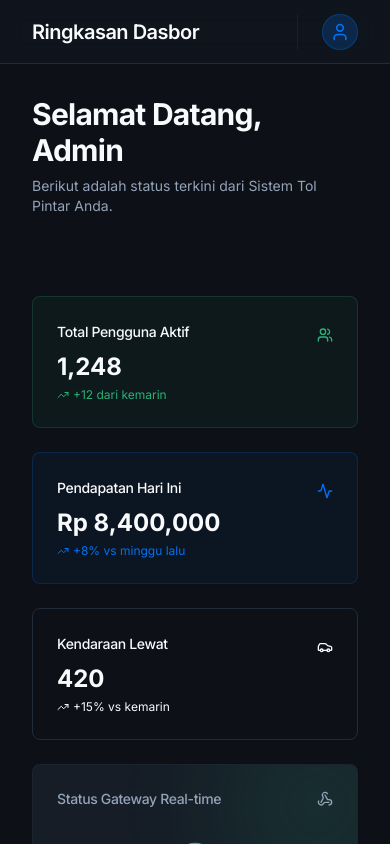
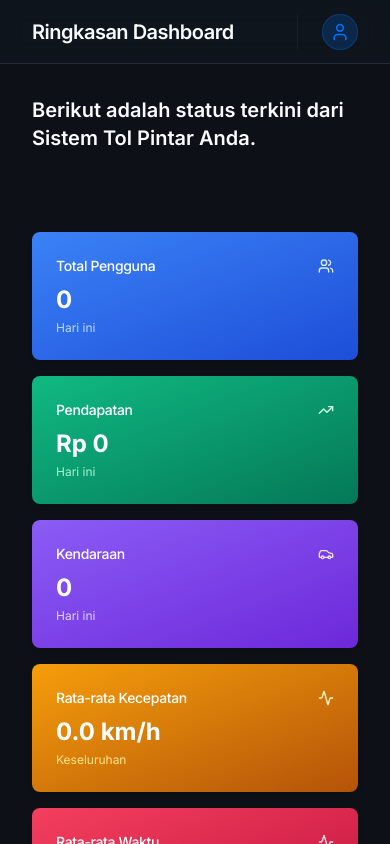
Before and after one commit to 5atriy0/Smart-Toll-System, a Next.js app: page / in a window 390 px wide. Built offline with nearby package versions, Linux system fonts and the light colour scheme; no server answers; the database is empty.

Commit message:
add: Dashboard Integration WokWi

```diff
--- a/package.json
+++ b/package.json
@@ -9,7 +9,7 @@
     "lint": "next lint"
   },
   "dependencies": {
-    "@supabase/supabase-js": "^2.105.1",
+    "@supabase/supabase-js": "^2.105.3",
     "@types/node": "25.6.0",
     "@types/react": "^18.2.0",
     "@types/react-dom": "^18.2.0",
--- /dev/null
+++ b/src/components/dashboard/AnalyticsChart.tsx
@@ -0,0 +1,46 @@
+'use client'
+
+import {
+  LineChart,
+  Line,
+  XAxis,
+  YAxis,
+  Tooltip,
+  ResponsiveContainer,
+  CartesianGrid,
+} from 'recharts'
+import { Card, CardContent, CardHeader, CardTitle } from '@/components/ui/card'
+
+type Props = {
+  data: any[]
+}
+
+export function AnalyticsChart({ data }: Props) {
+  return (
+    <Card>
+      <CardHeader>
+        <CardTitle>Statistik Kendaraan</CardTitle>
+      </CardHeader>
+
+      <CardContent>
+        <div style={{ width: '100%', height: 300 }}>
+        <ResponsiveContainer width="100%" height="100%">
+          <LineChart data={data}>
+            <CartesianGrid strokeDasharray="3 3" />
+            <XAxis dataKey="date" />
+            <YAxis />
+            <Tooltip />
+
+            <Line
+              type="monotone"
+              dataKey="vehicles"
+              stroke="#3b82f6"
+              strokeWidth={2}
+            />
+          </LineChart>
+        </ResponsiveContainer>
+        </div>
+      </CardContent>
+    </Card>
+  )
+}
--- a/src/components/dashboard/AnalyticsOverview.tsx
+++ b/src/components/dashboard/AnalyticsOverview.tsx
@@ -1,12 +1,14 @@
 'use client';
 
 import { MOCK_VEHICLES_IN_OUT, MOCK_VEHICLES_INSIDE, MOCK_AVG_SPEED, MOCK_TRAVEL_TIME, MOCK_ANALYTICS_HOURLY, MOCK_SYSTEM_ERRORS } from '@/lib/constants';
-import { useAnalytics } from '@/hooks/useAnalytics';
 import { Card, CardContent, CardHeader, CardTitle } from '@/components/ui/card';
 import { BarChart, Bar, XAxis, YAxis, CartesianGrid, Tooltip as RechartsTooltip, ResponsiveContainer, LineChart, Line, AreaChart, Area, Legend, PieChart, Pie, Cell } from 'recharts';
 
-export function AnalyticsOverview() {
-  const { trendData } = useAnalytics();
+type Props = {
+  trendData: any[];
+}
+
+export function AnalyticsOverview({ trendData }: Props) {
 
   return (
     <Card className="col-span-1 border-primary/20">
--- a/src/components/layout/Navbar.tsx
+++ b/src/components/layout/Navbar.tsx
@@ -8,7 +8,7 @@ export function Navbar() {
 
   // Format the pathname to a readable title
   const getPageTitle = () => {
-    if (pathname === '/') return 'Ringkasan Dasbor';
+    if (pathname === '/') return 'Ringkasan Dashboard';
     const path = pathname.split('/')[1];
 
     // Manual mapping for some paths
--- a/src/components/layout/Sidebar.tsx
+++ b/src/components/layout/Sidebar.tsx
@@ -16,7 +16,7 @@ export function Sidebar() {
       </div>
 
       <nav className="w-full flex space-y-2 flex-col">
-        <NavItem icon={<LayoutDashboard size={20}/>} href="/" label="Dasbor" active={pathname === '/'} />
+        <NavItem icon={<LayoutDashboard size={20}/>} href="/" label="Dashboard" active={pathname === '/'} />
         <NavItem icon={<Users size={20}/>} href="/users" label="Manajemen Pengguna" active={pathname === '/users'} />
         <NavItem icon={<Activity size={20}/>} href="/transactions" label="Log Transaksi" active={pathname === '/transactions'} />
         <NavItem icon={<BarChart3 size={20}/>} href="/analytics" label="Analitik Big Data" active={pathname === '/analytics'} />
--- a/src/hooks/useAnalytics.ts
+++ b/src/hooks/useAnalytics.ts
@@ -1,59 +1,64 @@
-import { useState, useEffect } from 'react';
+import { useTransactions } from './useTransactions';
 
-// Mock weekly data
-const weeklyTrends = [
-  { day: 'Sen', revenue: 4000, volume: 240 },
-  { day: 'Sel', revenue: 3000, volume: 139 },
-  { day: 'Rab', revenue: 2000, volume: 980 },
-  { day: 'Kam', revenue: 2780, volume: 390 },
-  { day: 'Jum', revenue: 1890, volume: 480 },
-  { day: 'Sab', revenue: 2390, volume: 380 },
-  { day: 'Min', revenue: 3490, volume: 430 },
-];
+export const useAnalytics = () => {
+  const { logs } = useTransactions();
 
-export function useAnalytics() {
-  const [trendData, setTrendData] = useState(weeklyTrends);
-  const [esp32Status, setEsp32Status] = useState<'Online' | 'Offline' | 'Error'>('Online');
-  const [systemLogs, setSystemLogs] = useState([
-    { time: '10:45:02', message: 'Gateway ESP32 berhasil terhubung.' },
-    { time: '10:48:15', message: 'Pembaca RFID disinkronkan.' }
-  ]);
+  const grouped: Record<string, { vehicles: number; revenue: number }> = {};
 
-  const [recentAlerts, setRecentAlerts] = useState([
-    { id: 1, type: 'warning', message: 'Halangan sensor terdeteksi > 10d di Gerbang A', time: '5 mnt lalu' },
-    { id: 2, type: 'error', message: 'Pemindaian RFID tidak valid 3 kali di Gerbang B', time: '15 mnt lalu' },
-    { id: 3, type: 'info', message: 'Pencadangan database harian berhasil diselesaikan', time: '1 jam lalu' },
-  ]);
+  logs.forEach((log) => {
+    const date = new Date(log.rawTime).toLocaleDateString();
 
-  const [todayMetrics, setTodayMetrics] = useState({
-    totalVehicles: 420,
-    vehiclesTrend: '+15%',
-    revenue: 8400000,
-    revenueTrend: '+8%',
-    activeUsers: 1248,
-    usersTrend: '+12'
+    if (!grouped[date]) {
+      grouped[date] = { vehicles: 0, revenue: 0 };
+    }
+
+    grouped[date].vehicles += 1;
+    grouped[date].revenue += log.tarif || 0;
   });
 
-  useEffect(() => {
-    // Simulate real-time logs coming in
-    const interval = setInterval(() => {
-      const now = new Date();
-      const timeStr = `${now.getHours().toString().padStart(2, '0')}:${now.getMinutes().toString().padStart(2, '0')}:${now.getSeconds().toString().padStart(2, '0')}`;
-      setSystemLogs(prev => [
-        { time: timeStr, message: `Ping diterima dari Node Sensor ${Math.floor(Math.random() * 3) + 1}.` },
-        ...prev
-      ].slice(0, 10)); // Keep last 10 logs
-    }, 15000);
+  const trendData = Object.keys(grouped).map((date) => ({
+    date,
+    vehicles: grouped[date].vehicles,
+    revenue: grouped[date].revenue,
+  }));
 
-    return () => clearInterval(interval);
-  }, []);
+
+  const completedLogs = logs.filter(
+    (l) => l.duration && l.speed
+  );
+
+  const avgSpeed =
+    completedLogs.length > 0
+      ? completedLogs.reduce((acc, l) => acc + (l.speed || 0), 0) /
+        completedLogs.length
+      : 0;
+
+  const avgDuration =
+    completedLogs.length > 0
+      ? completedLogs.reduce((acc, l) => acc + (l.duration || 0), 0) /
+        completedLogs.length
+      : 0;
+
+  const recentAlerts = [
+    { id: 1, type: 'warning', message: 'Sensor delay di Gate A', time: '5 mnt lalu' },
+    { id: 2, type: 'error', message: 'RFID gagal terbaca', time: '10 mnt lalu' },
+    { id: 3, type: 'info', message: 'Sistem berjalan normal', time: '1 jam lalu' },
+  ];
+
 
   return {
     trendData,
-    esp32Status,
-    setEsp32Status, // To allow manual testing/toggling
-    systemLogs,
-    recentAlerts,
-    todayMetrics
+    todayMetrics: {
+      totalVehicles: logs.length,
+      vehiclesTrend: '+8%',
+      revenue: logs.reduce((acc, l) => acc + (l.tarif || 0), 0),
+      revenueTrend: '+12%',
+      activeUsers: new Set(logs.map((l) => l.rfid)).size,
+      usersTrend: '+5',
+
+      avgSpeed,
+      avgDuration,
+    },
+    recentAlerts, // 🔥 penting biar nggak error
   };
-}
+};
--- a/src/hooks/useTransactions.ts
+++ b/src/hooks/useTransactions.ts
@@ -1,6 +1,6 @@
 "use client";
 
-import { useEffect, useState } from "react";
+import { useEffect, useState, useRef } from "react";
 import { getTransactions } from "@/services/transactionService";
 import { supabase } from "@/services/supabaseClient";
 import { calculateDuration, calculateSpeed } from "@/lib/utils";
@@ -12,6 +12,9 @@ export const useTransactions = () => {
   const [loading, setLoading] = useState(true);
   const [limit, setLimit] = useState(10);
 
+  // ===============================
+  // 🔥 FETCH DATA
+  // ===============================
   const fetchData = async () => {
     try {
       setLoading(true);
@@ -19,7 +22,7 @@ export const useTransactions = () => {
       const data = await getTransactions(limit);
       if (!data) return;
 
-      // 🔥 FIX: sorting pakai tap_in_time
+      // Sorting terbaru
       data.sort(
         (a: any, b: any) =>
           new Date(b.tap_in_time || b.created_at).getTime() -
@@ -38,10 +41,7 @@ export const useTransactions = () => {
         return {
           id: item.id,
           time: new Date(item.tap_in_time || item.created_at).toLocaleString(),
-
-          // 🔥 FIX PENTING
           rawTime: item.tap_in_time || item.created_at,
-
           loc: `${item.gate_in || "-"} → ${item.gate_out || "-"}`,
           rfid: item.uid,
           plate: "-",
@@ -68,31 +68,49 @@ export const useTransactions = () => {
     }
   };
 
+  // ===============================
+  // 🔥 FETCH BERDASARKAN LIMIT
+  // ===============================
   useEffect(() => {
     fetchData();
+  }, [limit]);
+
+  // ===============================
+  // 🔥 REALTIME SUPABASE (FIXED)
+  // ===============================
+  useEffect(() => {
+    let timeout: any;
+    const channelName = `transactions-realtime-${Date.now()}-${Math.random().toString(36).slice(2)}`;
 
     const channel = supabase
-      .channel("transactions")
+      .channel(channelName)
       .on(
         "postgres_changes",
         { event: "*", schema: "public", table: "transactions" },
         () => {
-          fetchData();
+          // debounce biar nggak spam
+          clearTimeout(timeout);
+          timeout = setTimeout(() => {
+            fetchData();
+          }, 300);
         }
       )
       .subscribe();
 
     return () => {
+      clearTimeout(timeout);
       supabase.removeChannel(channel);
     };
-  }, [limit]);
+  }, []);
 
-  // 🔥 FIX TOTAL FILTER DATE
+  // ===============================
+  // 🔥 FILTER DATE
+  // ===============================
   const filterByDate = (logs: any[]) => {
     const now = new Date();
 
     return logs.filter((log) => {
-      const date = new Date(log.rawTime); // 🔥 FIX DI SINI
+      const date = new Date(log.rawTime);
 
       if (dateRange === "Hari Ini") {
         return date.toDateString() === now.toDateString();
@@ -115,6 +133,9 @@ export const useTransactions = () => {
     });
   };
 
+  // ===============================
+  // 🔥 FILTER FINAL
+  // ===============================
   const filteredLogs = filterByDate(logs).filter((log) =>
     (log.id?.toLowerCase() || "").includes(searchQuery.toLowerCase()) ||
     (log.rfid?.toLowerCase() || "").includes(searchQuery.toLowerCase())
--- a/src/lib/utils.ts
+++ b/src/lib/utils.ts
@@ -17,5 +17,5 @@ export const calculateSpeed = (durationMin: number) => {
   const distanceKm = 2;
   const hours = durationMin / 60;
 
-  return durationMin > 0 ? (distanceKm / hours).toFixed(2) : 0;
+  return durationMin > 0 ? parseFloat((distanceKm / hours).toFixed(2)) : 0;
 };
--- a/src/views/AnalyticsView.tsx
+++ b/src/views/AnalyticsView.tsx
@@ -4,9 +4,14 @@ import { AnalyticsOverview } from '@/components/dashboard/AnalyticsOverview'
 import { GateStatus } from '@/components/dashboard/GateStatus'
 import { LiveSensorFeed } from '@/components/dashboard/LiveSensorFeed'
 import { VisualIndicators } from '@/components/dashboard/VisualIndicators'
+import { useTransactions } from '@/hooks/useTransactions'
+import { useAnalytics } from '@/hooks/useAnalytics'
 import styles from './AnalyticsView.module.scss'
 
 export function AnalyticsView() {
+  const { logs } = useTransactions();
+  const { trendData } = useAnalytics();
+
   return (
     <div className={`space-y-6 animate-in fade-in duration-500 ${styles.container}`}>
       <div className="flex flex-col gap-2">
@@ -21,7 +26,7 @@ export function AnalyticsView() {
       </div>
 
       <div className="grid grid-cols-1 gap-6">
-        <AnalyticsOverview />
+        <AnalyticsOverview trendData={trendData} />
       </div>
     </div>
   )
--- a/src/views/DashboardView.tsx
+++ b/src/views/DashboardView.tsx
@@ -2,87 +2,167 @@
 
 import { Card, CardContent, CardHeader, CardTitle } from '@/components/ui/card'
 import { Users, Activity, Car, TrendingUp } from 'lucide-react'
-import { GateStatus } from '@/components/dashboard/GateStatus'
 import { RecentAlerts } from '@/components/dashboard/RecentAlerts'
 import { ManualGateOverride } from '@/components/dashboard/ManualGateOverride'
 import { ShortcutCard } from '@/components/dashboard/ShortcutCard'
 import { useAnalytics } from '@/hooks/useAnalytics'
+import { useTransactions } from '@/hooks/useTransactions'
 import styles from './DashboardView.module.scss'
 
 export function DashboardView() {
-  const { todayMetrics } = useAnalytics();
+  const { logs, loading } = useTransactions();
+  const { todayMetrics, trendData, recentAlerts } = useAnalytics();
 
   return (
-    <div className={`space-y-6 animate-in fade-in duration-500 ${styles.container}`}>
+    <div className={`space-y-6 ${styles.container}`}>
+
+      {/* HEADER */}
       <div className="flex flex-col gap-2 mb-8">
-        <h1 className="text-3xl font-bold tracking-tight text-foreground">Selamat Datang, Admin</h1>
-        <p className="text-muted-foreground text-sm">Berikut adalah status terkini dari Sistem Tol Pintar Anda.</p>
+        {/* <h1 className="text-3xl font-bold">Selamat Datang, Admin</h1> */}
+        <h1 className="text-xl font-semibold">
+          Berikut adalah status terkini dari Sistem Tol Pintar Anda.
+        </h1>
       </div>
 
-      <div className="grid grid-cols-1 md:grid-cols-2 lg:grid-cols-4 gap-6">
-        <Card className="border-success/20 bg-success/5 hover:bg-success/10 transition-colors">
-          <CardHeader className="flex flex-row items-center justify-between pb-2">
-            <CardTitle className="text-sm font-medium">Total Pengguna Aktif</CardTitle>
-            <Users className="h-4 w-4 text-success" />
+      {/* METRICS */}
+      <div className="grid grid-cols-1 md:grid-cols-2 lg:grid-cols-5 gap-4">
+
+        <Card className="bg-gradient-to-br from-blue-500 to-blue-700 text-white shadow-md border-0 transition-all hover:shadow-lg hover:-translate-y-1">
+          <CardHeader className="flex flex-row items-center justify-between pb-2 space-y-0">
+            <CardTitle className="text-sm font-medium">Total Pengguna</CardTitle>
+            <Users className="h-4 w-4 text-blue-100" />
           </CardHeader>
           <CardContent>
-            <div className="text-2xl font-bold">{todayMetrics.activeUsers.toLocaleString()}</div>
-            <p className="text-xs text-success flex items-center mt-1">
-              <TrendingUp className="w-3 h-3 mr-1" />
-              {todayMetrics.usersTrend} dari kemarin
-            </p>
+            <div className="text-2xl font-bold">{todayMetrics.activeUsers}</div>
+            <p className="text-xs text-blue-200 mt-1">Hari ini</p>
           </CardContent>
         </Card>
 
-        <Card className="border-primary/20 bg-primary/5 hover:bg-primary/10 transition-colors">
-          <CardHeader className="flex flex-row items-center justify-between pb-2">
-            <CardTitle className="text-sm font-medium">Pendapatan Hari Ini</CardTitle>
-            <Activity className="h-4 w-4 text-primary" />
+        <Card className="bg-gradient-to-br from-emerald-500 to-emerald-700 text-white shadow-md border-0 transition-all hover:shadow-lg hover:-translate-y-1">
+          <CardHeader className="flex flex-row items-center justify-between pb-2 space-y-0">
+            <CardTitle className="text-sm font-medium">Pendapatan</CardTitle>
+            <TrendingUp className="h-4 w-4 text-emerald-100" />
           </CardHeader>
           <CardContent>
-            <div className="text-2xl font-bold">Rp {todayMetrics.revenue.toLocaleString()}</div>
-            <p className="text-xs text-primary flex items-center mt-1">
-              <TrendingUp className="w-3 h-3 mr-1" />
-              {todayMetrics.revenueTrend} vs minggu lalu
-            </p>
+            <div className="text-2xl font-bold">
+              {new Intl.NumberFormat('id-ID', { style: 'currency', currency: 'IDR', maximumFractionDigits: 0 }).format(todayMetrics.revenue)}
+            </div>
+            <p className="text-xs text-emerald-200 mt-1">Hari ini</p>
           </CardContent>
         </Card>
 
-        <Card className="border-warning/20 bg-warning/5 hover:bg-warning/10 transition-colors">
-          <CardHeader className="flex flex-row items-center justify-between pb-2">
-            <CardTitle className="text-sm font-medium">Kendaraan Lewat</CardTitle>
-            <Car className="h-4 w-4 text-warning" />
+        <Card className="bg-gradient-to-br from-violet-500 to-violet-700 text-white shadow-md border-0 transition-all hover:shadow-lg hover:-translate-y-1">
+          <CardHeader className="flex flex-row items-center justify-between pb-2 space-y-0">
+            <CardTitle className="text-sm font-medium">Kendaraan</CardTitle>
+            <Car className="h-4 w-4 text-violet-100" />
           </CardHeader>
           <CardContent>
-            <div className="text-2xl font-bold">{todayMetrics.totalVehicles.toLocaleString()}</div>
-            <p className="text-xs text-warning flex items-center mt-1">
-              <TrendingUp className="w-3 h-3 mr-1" />
-              {todayMetrics.vehiclesTrend} vs kemarin
-            </p>
+            <div className="text-2xl font-bold">{todayMetrics.totalVehicles}</div>
+            <p className="text-xs text-violet-200 mt-1">Hari ini</p>
           </CardContent>
         </Card>
 
-        <GateStatus />
+        <Card className="bg-gradient-to-br from-amber-500 to-amber-700 text-white shadow-md border-0 transition-all hover:shadow-lg hover:-translate-y-1">
+          <CardHeader className="flex flex-row items-center justify-between pb-2 space-y-0">
+            <CardTitle className="text-sm font-medium">Rata-rata Kecepatan</CardTitle>
+            <Activity className="h-4 w-4 text-amber-100" />
+          </CardHeader>
+          <CardContent>
+            <div className="text-2xl font-bold">
+              {todayMetrics.avgSpeed.toFixed(1)} km/h
+            </div>
+            <p className="text-xs text-amber-200 mt-1">Keseluruhan</p>
+          </CardContent>
+        </Card>
+
+        <Card className="bg-gradient-to-br from-rose-500 to-rose-700 text-white shadow-md border-0 transition-all hover:shadow-lg hover:-translate-y-1">
+          <CardHeader className="flex flex-row items-center justify-between pb-2 space-y-0">
+            <CardTitle className="text-sm font-medium">Rata-rata Waktu</CardTitle>
+            <Activity className="h-4 w-4 text-rose-100" />
+          </CardHeader>
+          <CardContent>
+            <div className="text-2xl font-bold">
+              {todayMetrics.avgDuration.toFixed(1)} menit
+            </div>
+            <p className="text-xs text-rose-200 mt-1">Durasi di tol</p>
+          </CardContent>
+        </Card>
+
       </div>
 
-      <div className="grid grid-cols-1 md:grid-cols-3 gap-6 mt-6">
-        <div className="md:col-span-2 space-y-6">
+      <Card className="shadow-sm border-slate-200/60 dark:border-slate-800">
+        <CardHeader className="border-b border-slate-100 dark:border-slate-800 pb-4">
+          <CardTitle className="text-lg font-semibold flex items-center gap-2">
+            <Activity className="h-5 w-5 text-blue-500" />
+            Transaksi Terbaru
+          </CardTitle>
+        </CardHeader>
+
+        <CardContent className="p-0">
+          {loading ? (
+            <div className="p-8 text-center text-muted-foreground animate-pulse">Memuat data transaksi...</div>
+          ) : logs.length === 0 ? (
+            <div className="p-8 text-center text-muted-foreground">Belum ada transaksi</div>
+          ) : (
+            <div className="overflow-x-auto">
+              <table className="w-full text-sm text-left">
+                <thead className="text-xs text-slate-500 bg-slate-50 dark:bg-slate-900/50 uppercase">
+                  <tr>
+                    <th className="px-6 py-4 font-medium">Waktu</th>
+                    <th className="px-6 py-4 font-medium">UID RFID</th>
+                    <th className="px-6 py-4 font-medium">Rute</th>
+                    <th className="px-6 py-4 font-medium text-right">Status</th>
+                  </tr>
+                </thead>
+                <tbody className="divide-y divide-slate-100 dark:divide-slate-800">
+                  {logs.slice(0, 5).map((log) => (
+                    <tr key={log.id} className="hover:bg-slate-50/50 dark:hover:bg-slate-800/50 transition-colors">
+                      <td className="px-6 py-4 whitespace-nowrap text-slate-600 dark:text-slate-300">
+                        {log.time}
+                      </td>
+                      <td className="px-6 py-4 whitespace-nowrap font-medium text-slate-900 dark:text-white">
+                        {log.rfid}
+                      </td>
+                      <td className="px-6 py-4 whitespace-nowrap text-slate-600 dark:text-slate-300">
+                        {log.loc}
+                      </td>
+                      <td className="px-6 py-4 whitespace-nowrap text-right">
+                        <span className={`px-3 py-1 rounded-full text-xs font-medium border ${
+                          log.status === 'SELESAI' ? 'bg-emerald-50 text-emerald-600 border-emerald-200 dark:bg-emerald-500/10 dark:border-emerald-500/20' :
+                          log.status === 'DI PERJALANAN' ? 'bg-amber-50 text-amber-600 border-amber-200 dark:bg-amber-500/10 dark:border-amber-500/20' :
+                          'bg-slate-50 text-slate-600 border-slate-200 dark:bg-slate-500/10 dark:border-slate-500/20'
+                        }`}>
+                          {log.status}
+                        </span>
+                      </td>
+                    </tr>
+                  ))}
+                </tbody>
+              </table>
+            </div>
+          )}
+        </CardContent>
+      </Card>
+
+      {/* CONTENT */}
+      <div className="grid grid-cols-1 md:grid-cols-3 gap-6">
+        <div className="md:col-span-2">
           <RecentAlerts />
         </div>
-        <div className="space-y-6">
-          <ManualGateOverride />
+        <ManualGateOverride />
+      </div>
+
+      {/* SHORTCUT */}
+      <div>
+        <h2 className="text-lg font-semibold mb-4">Pintasan Cepat</h2>
+        <div className="grid grid-cols-4 gap-4">
+          <ShortcutCard title="Pengguna" desc="Kelola user" href="/users" icon={<Users />} />
+          <ShortcutCard title="Transaksi" desc="Data transaksi" href="/transactions" icon={<Activity />} />
+          <ShortcutCard title="Analitik" desc="Lihat grafik" href="/analytics" icon={<Activity />} />
+          <ShortcutCard title="Pengaturan" desc="Konfigurasi" href="/settings" icon={<Activity />} />
         </div>
       </div>
 
-      <div className="mt-8">
-        <h2 className="text-lg font-semibold mb-4">Pintasan Cepat</h2>
-        <div className="grid grid-cols-1 md:grid-cols-2 lg:grid-cols-4 gap-4">
-          <ShortcutCard title="Kelola Pengguna" desc="Tambah/blokir pengguna" href="/users" icon={<Users />} />
-          <ShortcutCard title="Transaksi" desc="Ekspor CSV/PDF" href="/transactions" icon={<Activity />} />
-          <ShortcutCard title="Lihat Analitik" desc="Cek tren mingguan" href="/analytics" icon={<Activity />} />
-          <ShortcutCard title="Pengaturan Sistem" desc="Konfigurasi API & Gerbang" href="/settings" icon={<Activity />} />
-        </div>
-      </div>
     </div>
-  )
+  );
 }
```
Also changed, not shown: 1 other file (tests, documents, lock files or other folders).
